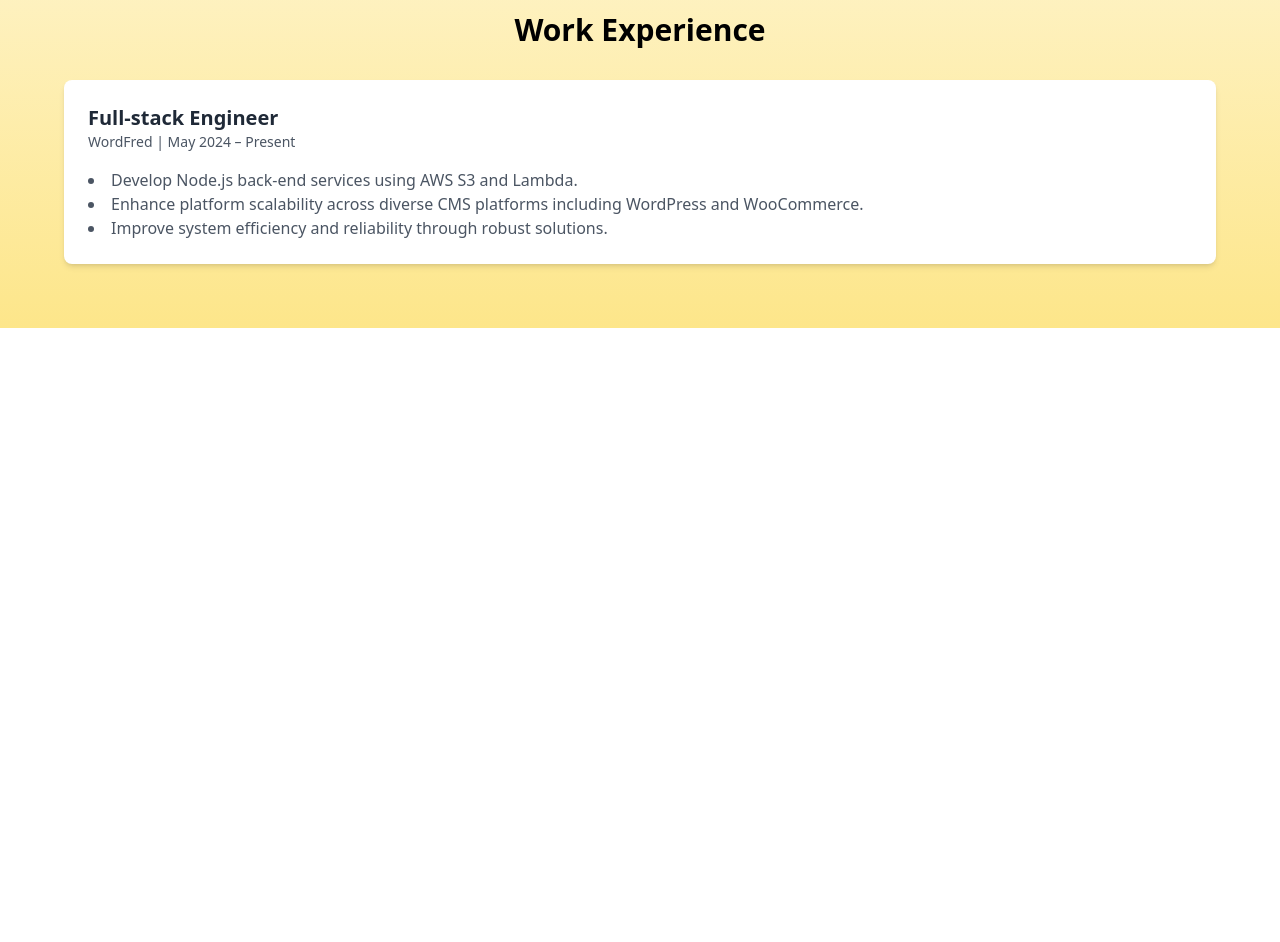
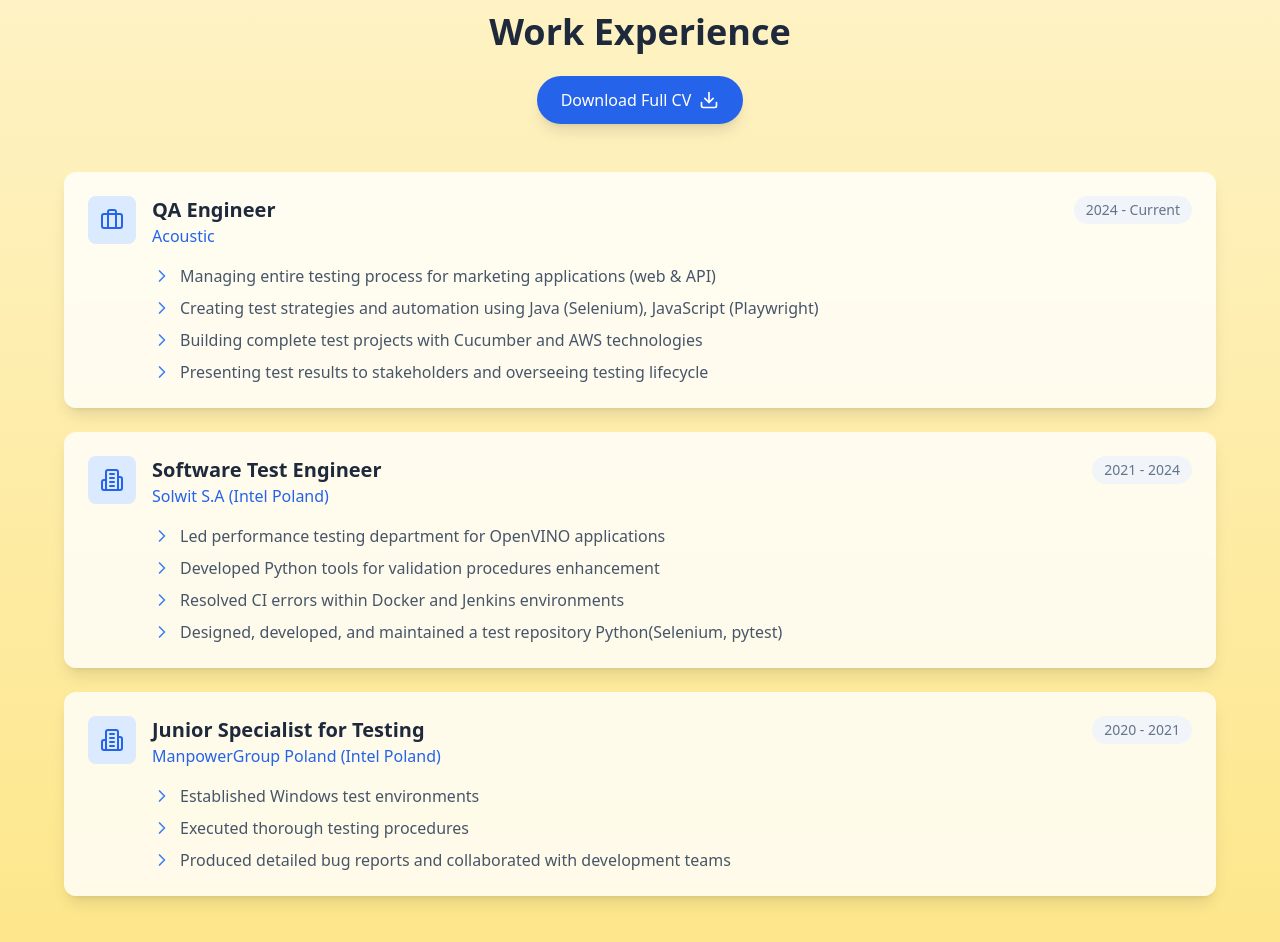
Before and after one commit to KajetanJedrych/portfolioPage, a React (Create React App) app: page / in a window 1280 px wide. Shown: the part 1160-2102 px from the top of the page. Before the commit the page ends 1488 px from the top, so only its background shows below. Built offline with nearby package versions, Linux system fonts and the light colour scheme.

Commit message:
Styling work experience

```diff
--- a/package.json
+++ b/package.json
@@ -4,6 +4,7 @@
   "private": true,
   "dependencies": {
     "cra-template": "1.2.0",
+    "lucide-react": "^0.473.0",
     "react": "^18.0.0",
     "react-dom": "^18.0.0",
     "react-scripts": "5.0.1"
--- a/src/components/Hero.jsx
+++ b/src/components/Hero.jsx
@@ -2,7 +2,7 @@
 
 const Hero = () => {
   return (
-    <section className="bg-amber-50 text-left py-16 px-4">
+    <section className="bg-amber-50 flex text-center py-16 px-4">
       <div className="max-w-6xl mx-auto">
         <h1 className="text-4xl font-bold mb-4">
           Hello my name is  <span className="text-blue-600">Kajetan</span>
--- a/src/components/WorkExperience.jsx
+++ b/src/components/WorkExperience.jsx
@@ -1,18 +1,119 @@
 import React from 'react';
+import { Building2, Briefcase, ChevronRight, Download } from 'lucide-react';
 
 const WorkExperience = () => {
+  const experiences = [
+    {
+      title: "QA Engineer",
+      company: "Acoustic",
+      period: "2024 - Current",
+      icon: <Briefcase className="w-6 h-6" />,
+      description: [
+        "Managing entire testing process for marketing applications (web & API)",
+        "Creating test strategies and automation using Java (Selenium), JavaScript (Playwright)",
+        "Building complete test projects with Cucumber and AWS technologies",
+        "Presenting test results to stakeholders and overseeing testing lifecycle"
+      ]
+    },
+    {
+      title: "Software Test Engineer",
+      company: "Solwit S.A (Intel Poland)",
+      period: "2021 - 2024",
+      icon: <Building2 className="w-6 h-6" />,
+      description: [
+        "Led performance testing department for OpenVINO applications",
+        "Developed Python tools for validation procedures enhancement",
+        "Resolved CI errors within Docker and Jenkins environments",
+        "Designed, developed, and maintained a test repository Python(Selenium, pytest)"
+      ]
+    },
+    {
+      title: "Junior Specialist for Testing",
+      company: "ManpowerGroup Poland (Intel Poland)",
+      period: "2020 - 2021",
+      icon: <Building2 className="w-6 h-6" />,
+      description: [
+        "Established Windows test environments",
+        "Executed thorough testing procedures",
+        "Produced detailed bug reports and collaborated with development teams"
+      ]
+    }
+  ];
+
+  const handleDownloadCV = () => {
+    window.open('/Kajetan Jedrych.pdf', '_blank');
+  };
+
   return (
     <section className="bg-gradient-to-b from-amber-100 to-amber-200 py-16 px-4" id="experience">
       <div className="max-w-6xl mx-auto">
-        <h2 className="text-3xl font-bold text-center mb-8">Work Experience</h2>
-        <div className="bg-white shadow-md rounded-lg p-6">
-          <h3 className="text-xl font-bold text-gray-800">Full-stack Engineer</h3>
-          <p className="text-sm text-gray-600">WordFred | May 2024 – Present</p>
-          <ul className="list-disc list-inside mt-4 text-gray-600">
-            <li>Develop Node.js back-end services using AWS S3 and Lambda.</li>
-            <li>Enhance platform scalability across diverse CMS platforms including WordPress and WooCommerce.</li>
-            <li>Improve system efficiency and reliability through robust solutions.</li>
-          </ul>
+        <div className="flex flex-col items-center mb-12">
+          <h2 className="text-4xl font-bold text-center text-slate-800 mb-6">
+            Work Experience
+          </h2>
+
+          <button
+            onClick={handleDownloadCV}
+            className="group relative inline-flex items-center gap-2 bg-blue-600 text-white px-6 py-3 rounded-full
+              shadow-lg hover:bg-blue-700 transition-all duration-300 hover:shadow-xl
+              hover:scale-105 active:scale-95 overflow-hidden"
+          >
+            <span className="relative z-10 font-medium">Download Full CV</span>
+            <Download className="w-5 h-5 relative z-10 group-hover:translate-y-0.5 transition-transform duration-300" />
+            <div className="absolute inset-0 bg-gradient-to-r from-blue-500 to-blue-600 opacity-0 group-hover:opacity-100 transition-opacity duration-300" />
+          </button>
+        </div>
+
+        <div className="space-y-6">
+          {experiences.map((exp, index) => (
+            <div
+              key={index}
+              className="group relative rounded-xl"
+            >
+              {/* Decorative gradient borders */}
+              <div className="absolute -inset-0.5 bg-gradient-to-br from-amber-300 to-amber-500 opacity-0 group-hover:opacity-50 blur transition-opacity duration-300 rounded-xl" />
+              <div className="absolute inset-0 bg-gradient-to-br from-amber-200/20 to-amber-400/20 opacity-0 group-hover:opacity-100 transition-opacity duration-300 rounded-xl" />
+
+              {/* Main content */}
+              <div className="relative bg-white/80 backdrop-blur-sm rounded-xl shadow-lg p-6 transition-all duration-300
+                group-hover:shadow-xl group-hover:bg-gradient-to-br from-amber-50 to-amber-100">
+                <div className="flex items-start gap-4">
+                  <div className="p-3 bg-blue-100 rounded-lg text-blue-600 transform transition-transform duration-300 group-hover:rotate-6 group-hover:scale-110">
+                    {exp.icon}
+                  </div>
+
+                  <div className="flex-1">
+                    <div className="flex justify-between items-start">
+                      <div>
+                        <h3 className="text-xl font-bold text-slate-800 group-hover:text-slate-900 transition-colors duration-300">
+                          {exp.title}
+                        </h3>
+                        <p className="text-blue-600 font-medium group-hover:text-blue-700 transition-colors duration-300">
+                          {exp.company}
+                        </p>
+                      </div>
+                      <span className="text-sm font-medium text-slate-500 bg-slate-100 px-3 py-1 rounded-full
+                        group-hover:bg-amber-100 group-hover:text-slate-600 transition-all duration-300">
+                        {exp.period}
+                      </span>
+                    </div>
+
+                    <ul className="mt-4 space-y-2">
+                      {exp.description.map((item, idx) => (
+                        <li
+                          key={idx}
+                          className="flex items-start gap-2 text-slate-600 group-hover:text-slate-800 transition-colors duration-300"
+                        >
+                          <ChevronRight className="w-5 h-5 text-blue-500 mt-0.5 group-hover:text-blue-600 transition-colors duration-300" />
+                          <span>{item}</span>
+                        </li>
+                      ))}
+                    </ul>
+                  </div>
+                </div>
+              </div>
+            </div>
+          ))}
         </div>
       </div>
     </section>
```
Also changed, not shown: 2 other files (tests, documents, lock files or other folders).
